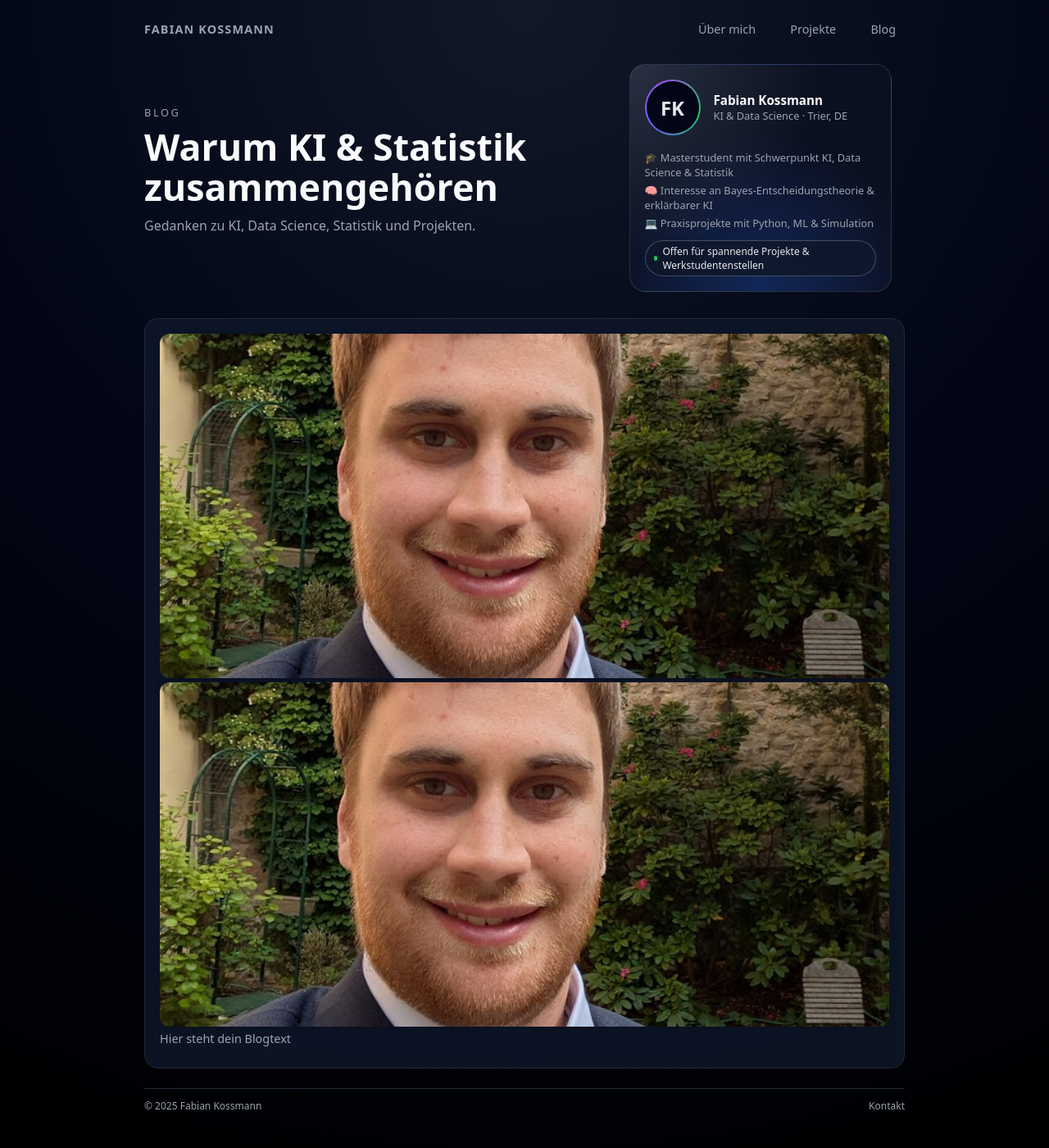
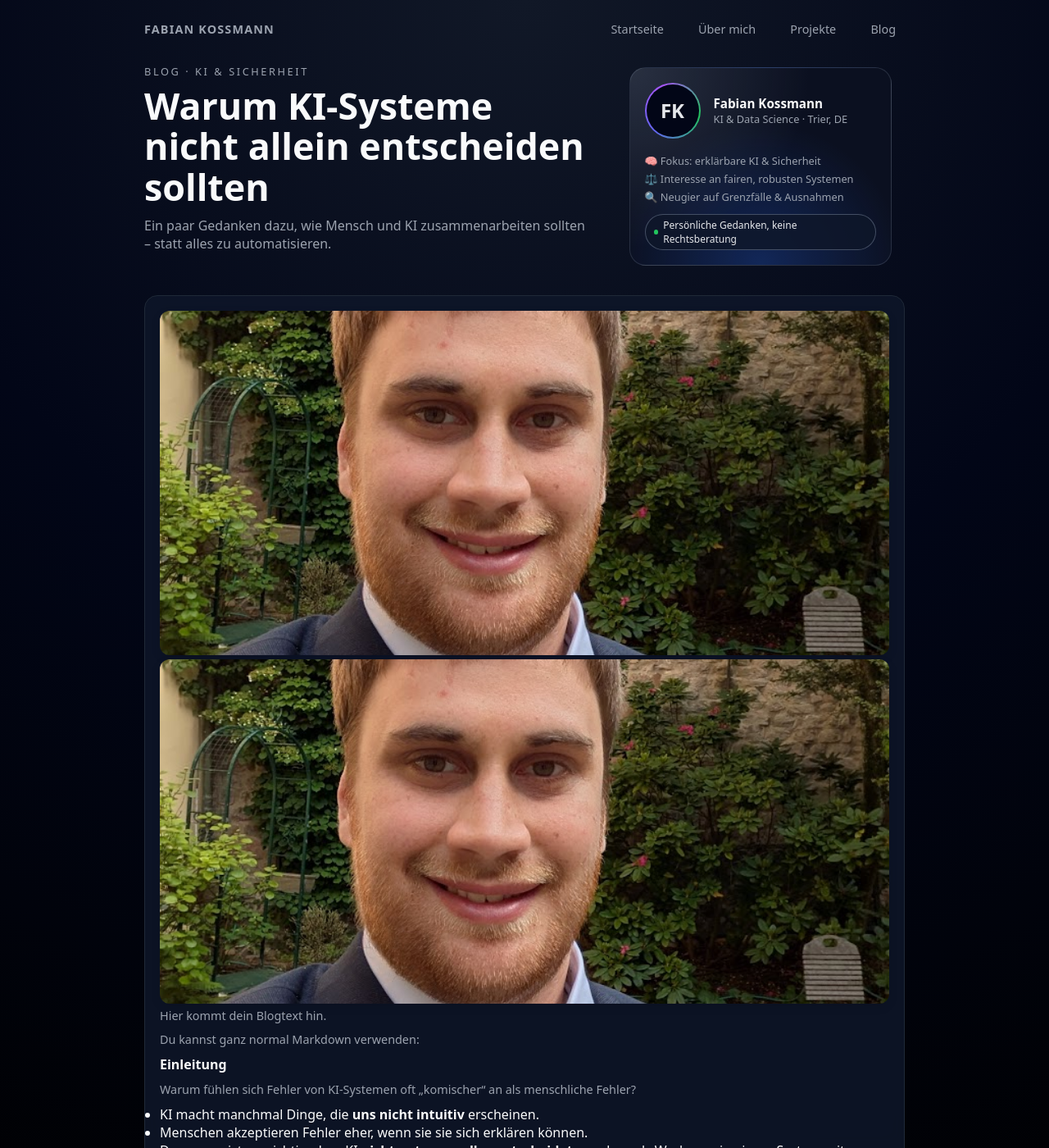
Before and after one commit to kossmanf/fabians-website, a Jekyll site: the page built from posts/blogpost1.md, in a window 1280 px wide and 1400 px high. Shown: the whole window at 82% size. Built offline with Jekyll 4.4.1, drawn with Linux system fonts in a browser that asks for light colours; some of the changed text lies outside the part shown.

Commit message:
updated project layout

```diff
--- a/_layouts/blog.html
+++ b/_layouts/blog.html
@@ -16,29 +16,55 @@
 </head>
 <body>
     <div class="page">
+        {%- assign header = page.header_section | default: site.header_section -%}
+        {%- assign hero = page.blog_hero_section -%}
+        {%- assign media = page.media_section -%}
+        {%- assign footer = page.footer_section | default: site.footer_section -%}
+
+        <!-- HEADER -->
         <header>
-            <div class="logo">FABIAN&nbsp;KOSSMANN</div>
+            <div class="logo">
+                {{ header.logo | default: "FABIAN\u00A0KOSSMANN" }}
+            </div>
+
+            {% if header.nav %}
+                <nav>
+                    {% for item in header.nav %}
+                        <a href="{{ item.href }}">{{ item.label }}</a>
+                    {% endfor %}
+                </nav>
+            {% else %}
                 <nav>
                     <a href="{{ "/" | relative_url }}#about">Über mich</a>
                     <a href="{{ "/" | relative_url }}#projects">Projekte</a>
                     <a href="{{ "/" | relative_url }}#blog">Blog</a>
                 </nav>
+            {% endif %}
         </header>
 
         <main>
             <!-- Blog-Hero -->
             <section class="hero hero-blog">
                 <div class="hero-left">
-                    <div class="hero-eyebrow">Blog</div>
+                    <div class="hero-eyebrow">
+                        {{ hero.eyebrow | default: "Blog" }}
+                    </div>
+
                     <h1>
-                        {% if page.title %}
+                        {% if hero.title %}
+                            {{ hero.title }}
+                        {% elsif page.title %}
                             {{ page.title }}
                         {% else %}
                             Blog
                         {% endif %}
                     </h1>
 
-                    {% if page.subtitle %}
+                    {% if hero.subtitle %}
+                        <p class="hero-sub">
+                            {{ hero.subtitle }}
+                        </p>
+                    {% elsif page.subtitle %}
                         <p class="hero-sub">
                             {{ page.subtitle }}
                         </p>
@@ -54,33 +80,58 @@
                         <div class="avatar-wrapper">
                             <div class="avatar">
                                 <div class="avatar-inner">
-                                    FK
+                                    {{ hero.avatar_initials | default: "FK" }}
                                     <!-- später: <img src="{{ "/assets/img/fabian.jpg" | relative_url }}" alt="Foto von Fabian" style="width:100%;height:100%;border-radius:999px;object-fit:cover;"> -->
                                 </div>
                             </div>
                             <div>
-                                <div class="avatar-text-title">Fabian Kossmann</div>
-                                <div class="avatar-text-sub">KI & Data Science · Trier, DE</div>
+                                <div class="avatar-text-title">
+                                    {{ hero.avatar_name | default: "Fabian Kossmann" }}
+                                </div>
+                                <div class="avatar-text-sub">
+                                    {{ hero.avatar_subtitle | default: "KI & Data Science · Trier, DE" }}
+                                </div>
                             </div>
                         </div>
 
+                        {% if hero.meta %}
+                            <ul class="meta-list">
+                                {% for item in hero.meta %}
+                                    <li>{{ item }}</li>
+                                {% endfor %}
+                            </ul>
+                        {% else %}
                             <ul class="meta-list">
                                 <li>🎓 Masterstudent mit Schwerpunkt KI, Data Science & Statistik</li>
                                 <li>🧠 Interesse an Bayes-Entscheidungstheorie & erklärbarer KI</li>
                                 <li>💻 Praxisprojekte mit Python, ML & Simulation</li>
                             </ul>
+                        {% endif %}
 
                         <div class="pill">
                             <span class="pill-dot"></span>
-                            Offen für spannende Projekte & Werkstudentenstellen
+                            {{ hero.pill_text | default: "Offen für spannende Projekte & Werkstudentenstellen" }}
                         </div>
                     </div>
                 </div>
             </section>
 
-            <!-- Hier kommt der eigentliche Seiten-/Post-Content rein -->
+            <!-- Blog-Content -->
             <section class="section blog-content">
-                {% if page.images %}
+                {% comment %}
+                Medien-Bereich: zuerst media_section.images, fallback auf page.images
+                {% endcomment %}
+                {% if media.images %}
+                    {% for img in media.images %}
+                        <img
+                            src="{{ img.src | relative_url }}"
+                            {% if img.width %}width="{{ img.width }}"{% endif %}
+                            {% if img.height %}height="{{ img.height }}"{% endif %}
+                            class="{{ img.class | default: 'blog-image' }}"
+                            {% if img.alt %}alt="{{ img.alt }}"{% endif %}
+                        >
+                    {% endfor %}
+                {% elsif page.images %}
                     {% for img in page.images %}
                         <img
                             src="{{ img.src | relative_url }}"
@@ -90,22 +141,38 @@
                         >
                     {% endfor %}
                 {% endif %}
+
                 {{ content }}
             </section>
         </main>
 
+        <!-- FOOTER -->
         <footer>
-            <div>© <span id="year"></span> Fabian Kossmann</div>
             <div>
+                {% if footer.left_html %}
+                    {{ footer.left_html }}
+                {% else %}
+                    © <span id="year"></span> Fabian Kossmann
+                {% endif %}
+            </div>
+            <div>
+                {% if footer.links %}
+                    {% for link in footer.links %}
+                        <a href="{{ link.href }}">{{ link.label }}</a>
+                    {% endfor %}
+                {% else %}
                     <a href="mailto:info@fabian-kossmann.de">Kontakt</a>
                     <!-- später: <a href="{{ "/impressum.html" | relative_url }}">Impressum</a> -->
+                {% endif %}
             </div>
         </footer>
     </div>
 
     <script>
-        // Aktuelles Jahr im Footer setzen
-        document.getElementById('year').textContent = new Date().getFullYear();
+        var yearEl = document.getElementById('year');
+        if (yearEl) {
+            yearEl.textContent = new Date().getFullYear();
+        }
     </script>
 </body>
 </html>
--- a/posts/blogpost1.md
+++ b/posts/blogpost1.md
@@ -1,11 +1,62 @@
 ---
 layout: blog
-title: "Warum KI & Statistik zusammengehören"
-permalink: /blog/ki-und-statistik/
-images:
-  - src: /assets/img/blog/b1.jpg
-    width: 50
-  - src: /assets/img/blog/b2.jpg
-    width: 300
+title: "Warum KI-Systeme nicht allein entscheiden sollten"
+
+header_section:
+  logo: "FABIAN&nbsp;KOSSMANN"
+  nav:
+    - label: "Startseite"
+      href: "/"
+    - label: "Über mich"
+      href: "/#about"
+    - label: "Projekte"
+      href: "/#projects"
+    - label: "Blog"
+      href: "/#blog"
+
+blog_hero_section:
+  eyebrow: "Blog · KI & Sicherheit"
+  title: "Warum KI-Systeme nicht allein entscheiden sollten"
+  subtitle: "Ein paar Gedanken dazu, wie Mensch und KI zusammenarbeiten sollten – statt alles zu automatisieren."
+  avatar_initials: "FK"
+  avatar_name: "Fabian Kossmann"
+  avatar_subtitle: "KI & Data Science · Trier, DE"
+  meta:
+    - "🧠 Fokus: erklärbare KI & Sicherheit"
+    - "⚖️ Interesse an fairen, robusten Systemen"
+    - "🔍 Neugier auf Grenzfälle & Ausnahmen"
+  pill_text: "Persönliche Gedanken, keine Rechtsberatung"
+
+media_section:
+  images:
+    - src: /assets/img/blog/b1.jpg
+      width: 50
+    - src: /assets/img/blog/b2.jpg
+      width: 300
+      alt: "Symbolbild zu KI-Risiken"
+      class: "blog-image"
+
+footer_section:
+  left_html: "© <span id='year'></span> Fabian Kossmann"
+  links:
+    - label: "Kontakt"
+      href: "mailto:hi@fabian-kossmann.de"
+    - label: "Impressum"
+      href: "/impressum.html"
 ---
-Hier steht dein Blogtext
+
+Hier kommt dein Blogtext hin.
+
+Du kannst ganz normal Markdown verwenden:
+
+## Einleitung
+
+Warum fühlen sich Fehler von KI-Systemen oft „komischer“ an als menschliche Fehler?
+
+- KI macht manchmal Dinge, die **uns nicht intuitiv** erscheinen.
+- Menschen akzeptieren Fehler eher, wenn sie sie sich erklären können.
+- Deswegen ist es wichtig, dass KI **nicht autonom alles entscheidet**, sondern als Werkzeug in einem System mit Menschen eingesetzt wird.
+
+## Mensch + KI statt Mensch vs. KI
+
+... usw.
```
Also changed, not shown: projects/project1.md (+61 -8 lines). Lines whose indentation alone changed are shown as unchanged.
